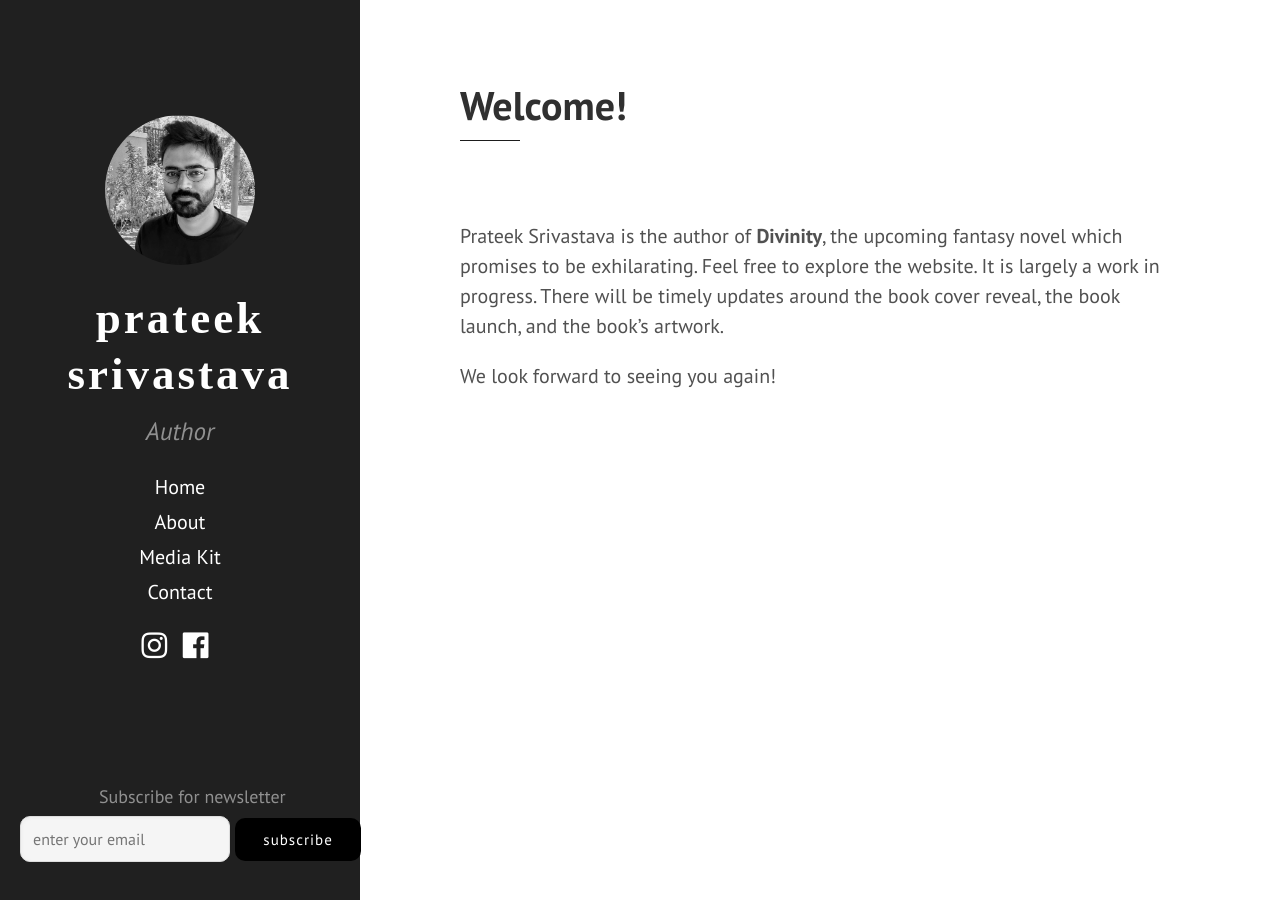
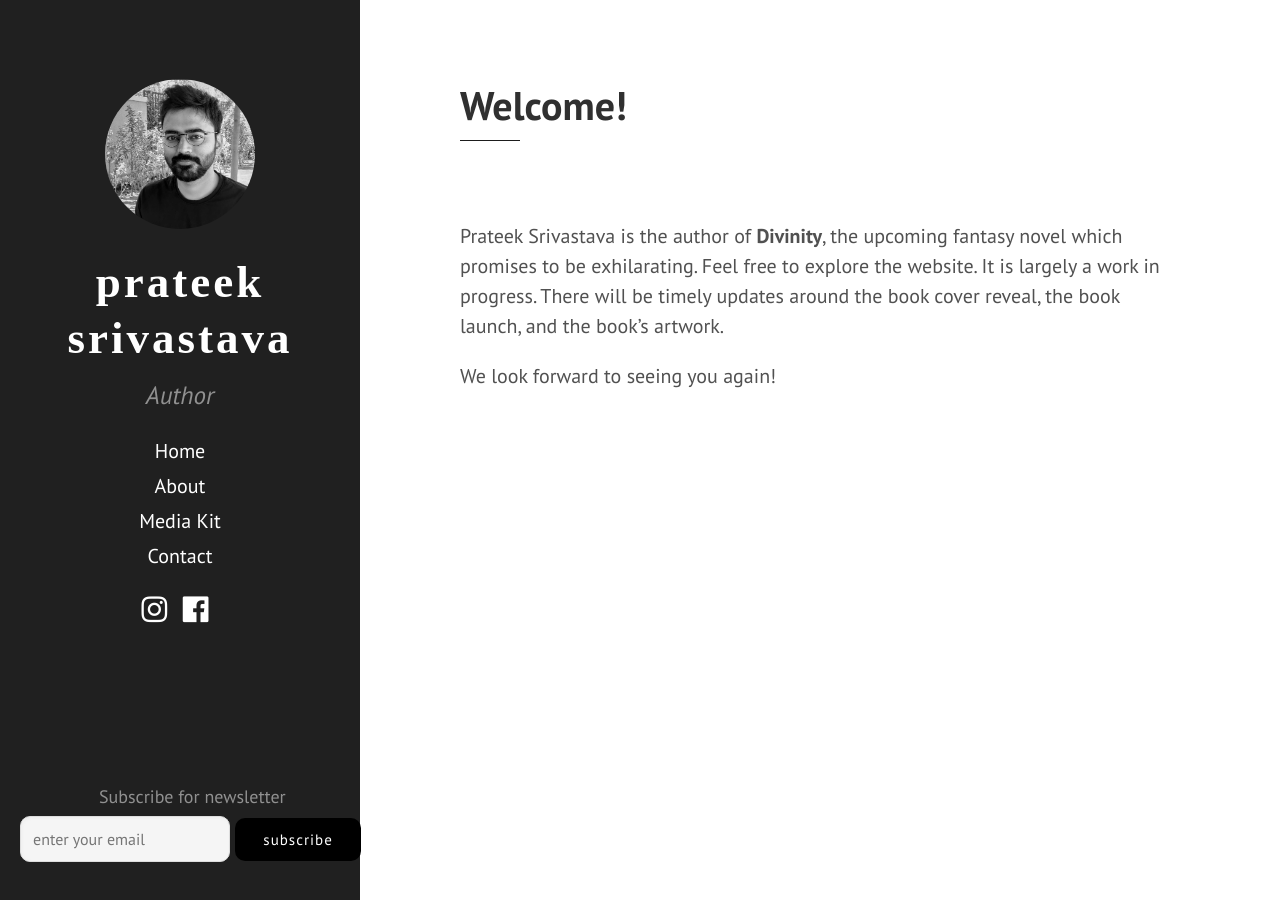
Before and after one commit to pratzo13/pratzo13.github.io, a Jekyll site: the page built from index.html, in a window 1280 px wide. Built offline with Jekyll 4.4.1, drawn with Linux system fonts in a browser that asks for light colours.

Commit message:
css fix for picture avatar

```diff
--- a/public/css/hyde.css
+++ b/public/css/hyde.css
@@ -110,7 +110,7 @@ a.sidebar-nav-item:focus {
     position: absolute;
     right:  1rem;
     left:   1rem;
-    top: calc(10%);
+    top: calc(6%);
   }
 }
 
```
